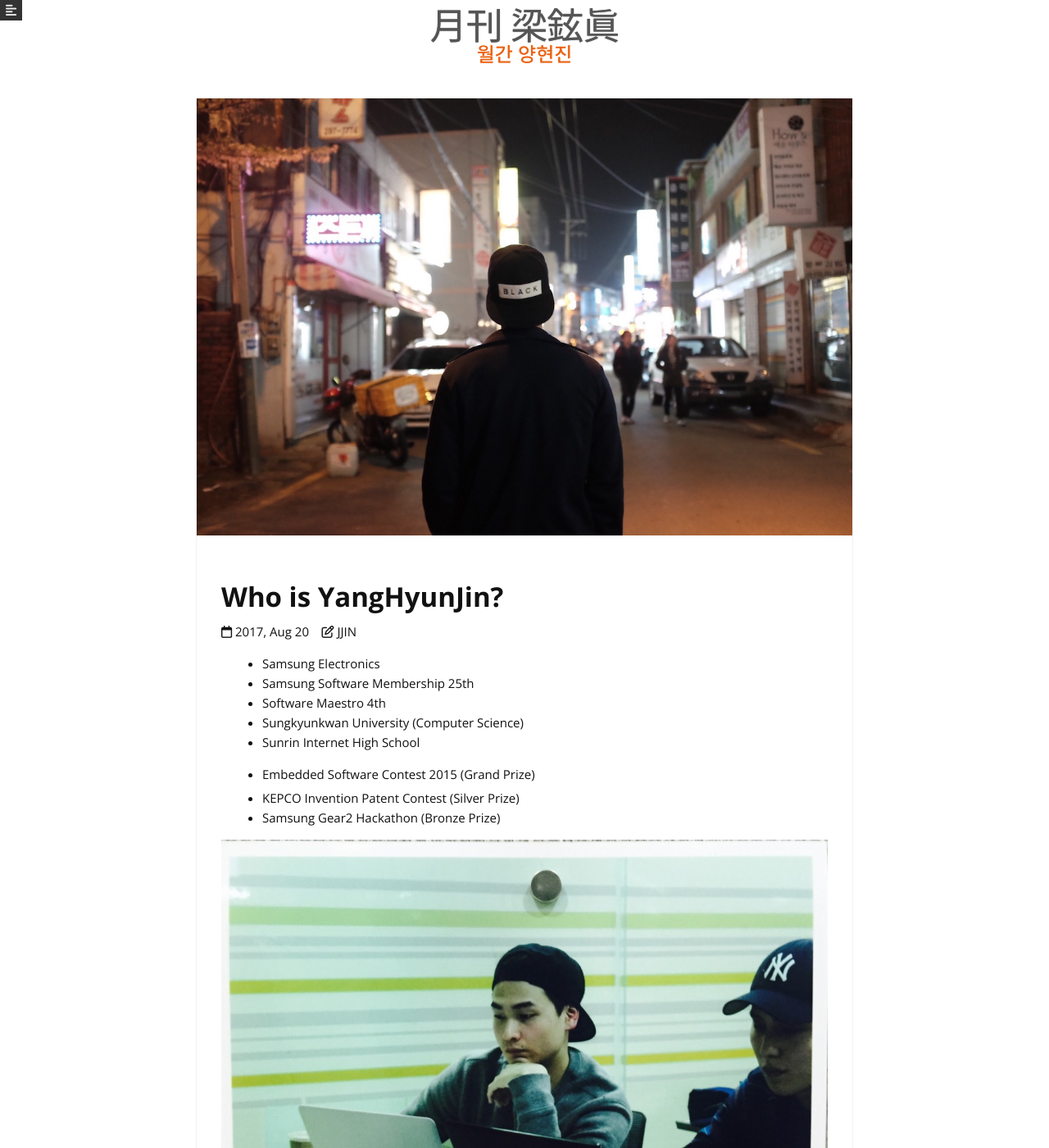
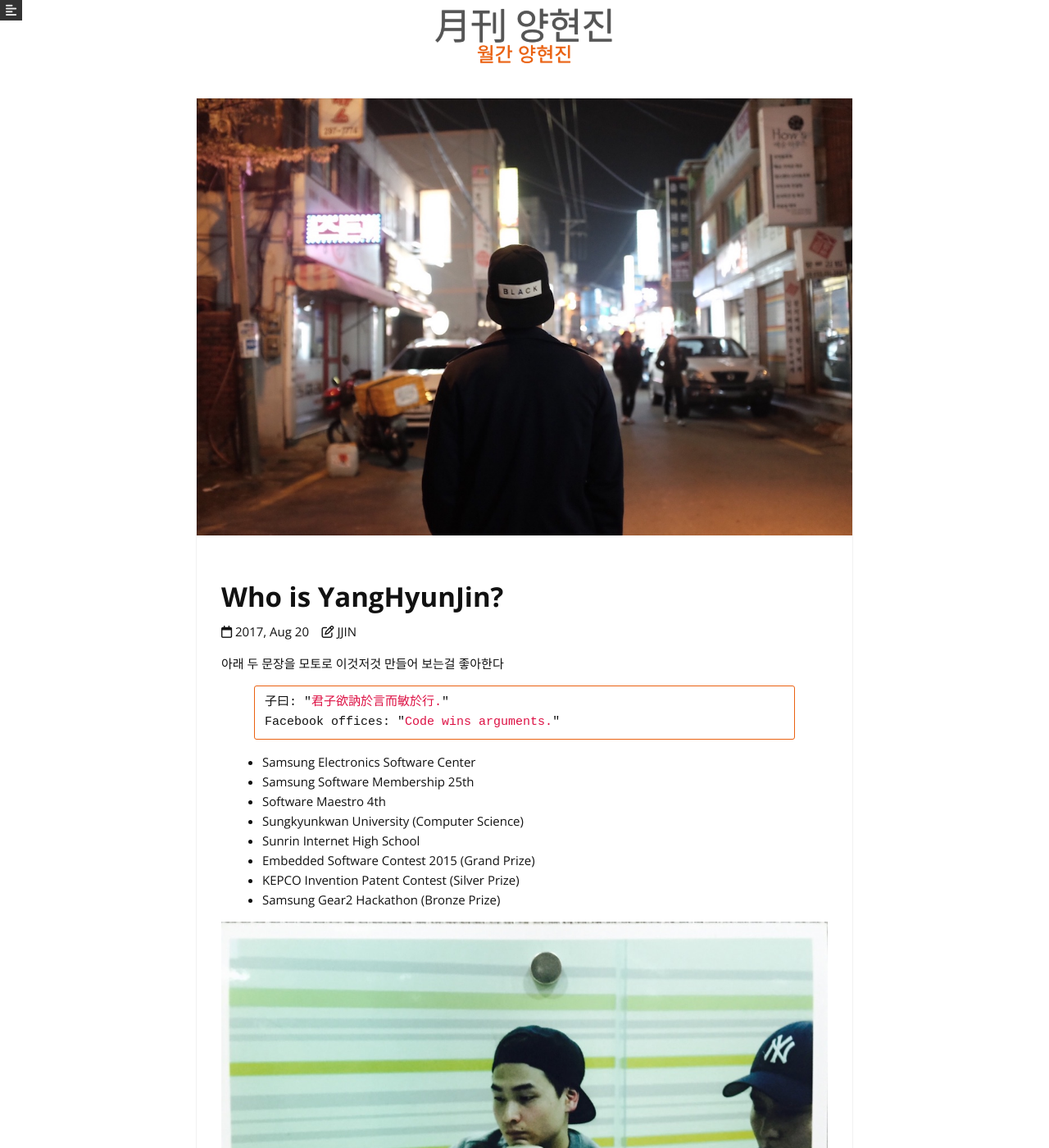
Before and after one commit to yanghyunjin/yanghyunjin.github.io, a Jekyll site: the page built from _posts/2017-08-20-who-is-yanghyunjin.markdown, in a window 1280 px wide and 1400 px high. Shown: the whole window at 82% size. Built offline with Jekyll 4.4.1, drawn with Linux system fonts in a browser that asks for light colours; nearby versions of some CDN libraries; some of the changed text lies outside the part shown.

Commit message:
update 8/21

```diff
--- a/_config.yml
+++ b/_config.yml
@@ -1,5 +1,5 @@
 
-title: 月刊 梁鉉眞
+title: 月刊 양현진
 desctiption: Karna is a responsive jekyll theme which includes pinterest like pins.
 url: http://yanghyunjin.github.io/
 permalink: ':title/'
@@ -31,7 +31,8 @@ highlight: rouge
 analytics: UA-83979019-1
 
 # Comments
-disqus-shortname: yanghyunjin
+disqus: yanghyunjin
+
 
 # Contact form
 # Go to https://getsimpleform.com and get a API token by signing up with your email and enter that here
--- a/_includes/disqus.html
+++ b/_includes/disqus.html
@@ -1,4 +1,4 @@
-<div class="comment">
+<!--<div class="comment">
 <button class="show-comments"><i class="fa fa-comments" aria-hidden="true"> Load/Add comments</i></button>
 <div id="disqus_thread"></div>
 </div>
@@ -20,3 +20,15 @@ $(document).ready(function() {
 });
 
 </script>
+-->
+<div id="disqus_thread"></div>
+<script>
+
+(function() {
+var d = document, s = d.createElement('script');
+s.src = 'https://yanghyunjin.disqus.com/embed.js';
+s.setAttribute('data-timestamp', +new Date());
+(d.head || d.body).appendChild(s);
+})();
+</script>
+<noscript>Please enable JavaScript to view the <a href="https://disqus.com/?ref_noscript">comments powered by Disqus.</a></noscript>
--- a/_layouts/post.html
+++ b/_layouts/post.html
@@ -14,9 +14,8 @@ layout: default
         {% endif %}
         {{page.content | markdownify}}
     </article>
-            {% if page.categories %}
+            {% if page.comments %}
                 {% include disqus.html %}
-            {% else %}
             {% endif %}
     </div>
 </div>
--- a/_posts/2017-08-20-who-is-yanghyunjin.markdown
+++ b/_posts/2017-08-20-who-is-yanghyunjin.markdown
@@ -1,25 +1,27 @@
 ---
 layout: post
 title:  Who is YangHyunJin?
-description: who is yanghyunjin.
+description: 인문학 독서보단 잠자기를 좋아하고 스쿼시, 수영을 할 시간에 고기나 과자 먹는걸 더 좋아하는 코딩보다 복사,붙여넣기를 잘하는 개발자
 img: hyunjin.jpg
 color: 1976D2
-categories: jekyll update
-categories: [one, two]
 author: JJIN
 ---
-- Samsung Electronics
+
+아래 두 문장을 모토로 이것저것 만들어 보는걸 좋아한다
+
+{% highlight javascript %}
+子曰: "君子欲訥於言而敏於行."
+Facebook offices: "Code wins arguments."
+{% endhighlight %}
+
+- Samsung Electronics Software Center
 - Samsung Software Membership 25th
 - Software Maestro 4th
 - Sungkyunkwan University (Computer Science)
 - Sunrin Internet High School
-- Embedded Software Contest 2015
-  (Grand Prize)
-
-- KEPCO Invention Patent Contest
-  (Silver Prize)
-- Samsung Gear2 Hackathon
-  (Bronze Prize)
+- Embedded Software Contest 2015 (Grand Prize)
+- KEPCO Invention Patent Contest (Silver Prize)
+- Samsung Gear2 Hackathon (Bronze Prize)
 
 
 ![Karna]({{site.baseurl}}/images/hyunjin-2.jpg)
```
Also changed, not shown: _posts/2017-08-20-Wellcome-to-月刊 梁鉉眞.markdown (+17 -3 lines), _posts/2017-08-21-위대한-게츠비 복사본.markdown (added, +19 -0 lines), _posts/2017-08-21-찌라시봇.markdown (added, +10 -0 lines), images-hq/개츠비표지.png (added), images-hq/게츠비.png (added), images-hq/찌라시.png (added), images/개츠비표지.png (added), images/게츠비.png (added), images/찌라시.png (added).
